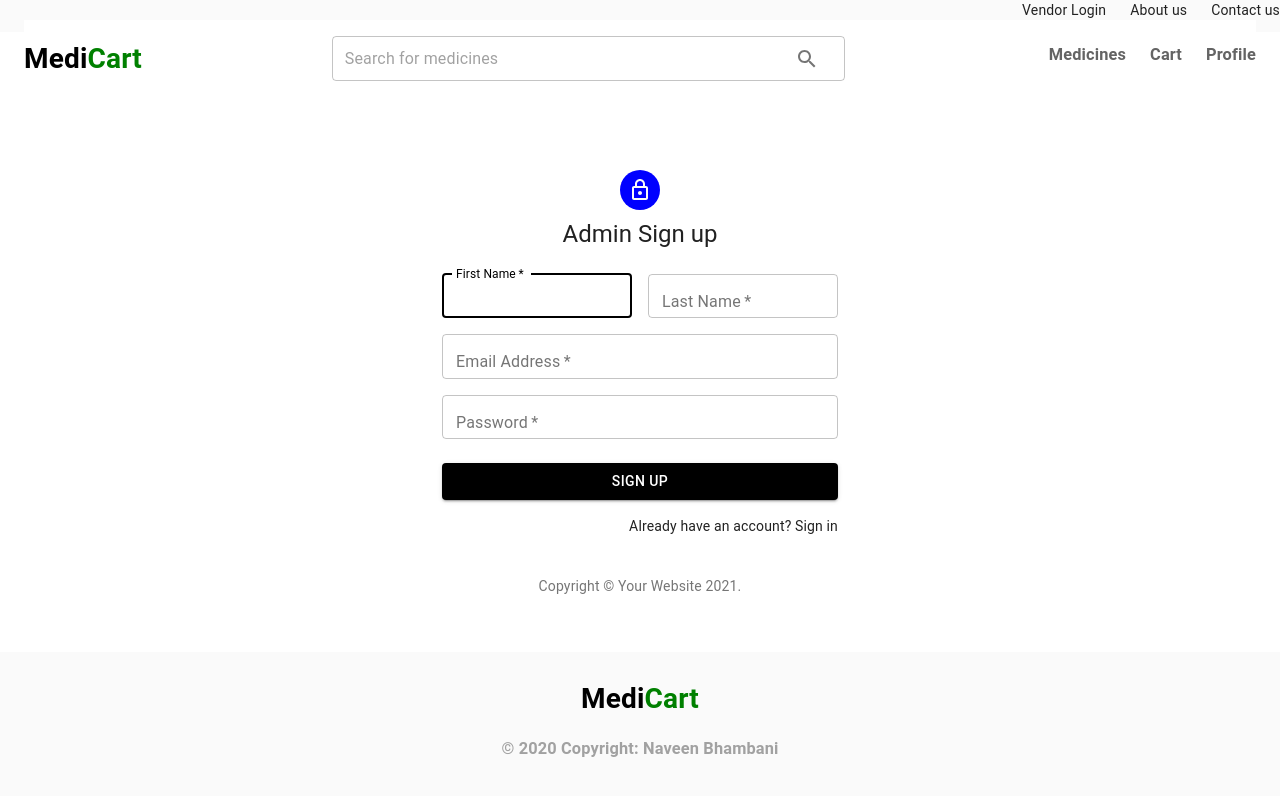
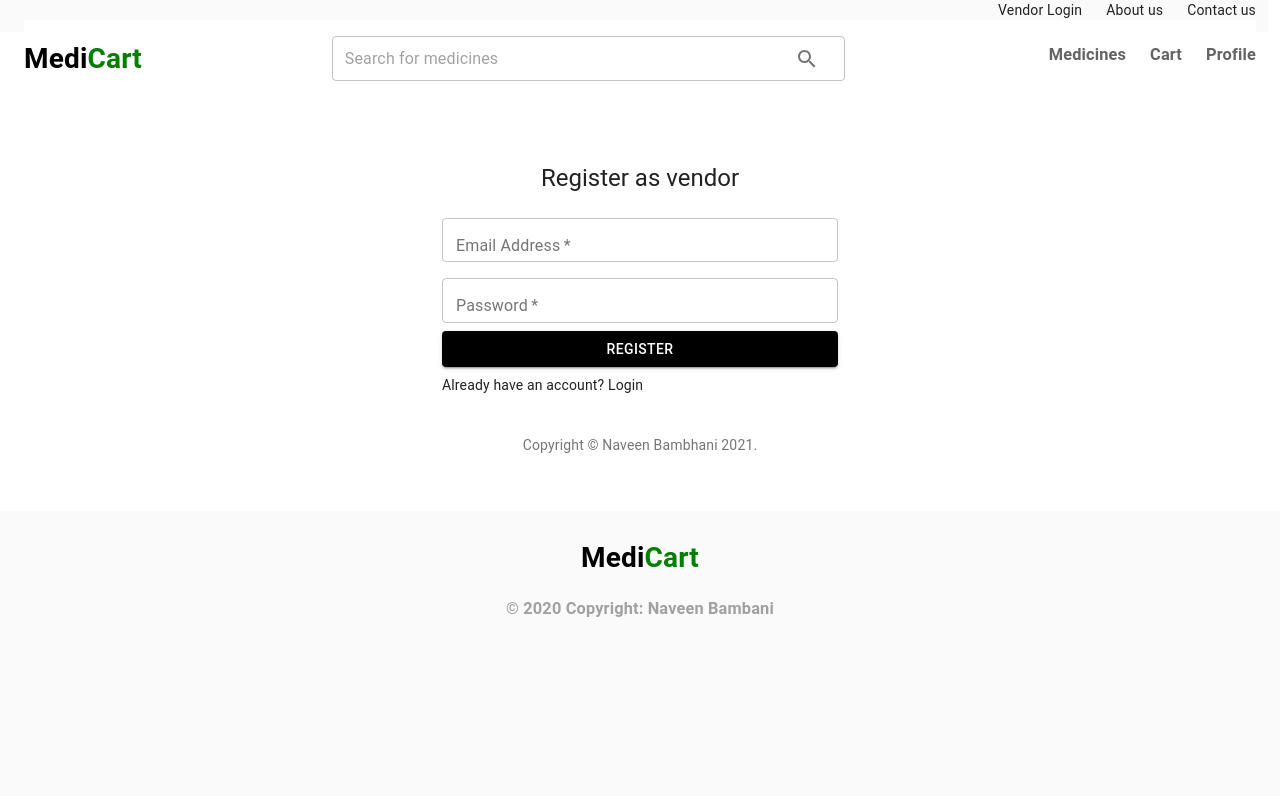
Before and after one commit to divyaabelchada/medi-cart, a React (Create React App) app: page /admin-signup in a window 1280 px wide. Shown: the top 796 px of the page. Built offline with nearby package versions, Linux system fonts and the light colour scheme; what react-swipeable-views-utils would draw is missing.

Commit message:
login sign up complete, product uploading complete

```diff
--- a/src/App.js
+++ b/src/App.js
@@ -19,6 +19,9 @@ import AdminSignUp from "./Components/AdminLogin/AdminSignUp";
 import AlphabetCard from "./Components/AlphabeticSorting/AlphabetCard";
 import Footer from "./Footer";
 import ImageUpload from "./Components/AdminSection/ImageUpload";
+import { db, auth, provider } from "./firebase";
+import { actionTypes } from "./reducer";
+import { useStateValue } from "./StateProvider";
 
 export const colorTheme = createMuiTheme({
   palette: {
@@ -32,6 +35,8 @@ export const colorTheme = createMuiTheme({
 });
 
 function App() {
+  const [{ user }, dispatch] = useStateValue();
+
   return (
     <div className="App">
       <ThemeProvider theme={colorTheme}>
@@ -42,7 +47,11 @@ function App() {
               alignItems="center"
               justify="flex-end"
               spacing={3}
-              style={{ backgroundColor: "#fafafa" }}
+              style={{
+                backgroundColor: "#fafafa",
+                width: "100%",
+                overflowX: "hidden",
+              }}
             >
               <Grid item>
                 <NavLink to="/admin-login">Vendor Login</NavLink>
--- a/src/Components/AdminLogin/AdminLogin.js
+++ b/src/Components/AdminLogin/AdminLogin.js
@@ -1,4 +1,4 @@
-import React from "react";
+import React, { useState, useEffect } from "react";
 import Avatar from "@material-ui/core/Avatar";
 import Button from "@material-ui/core/Button";
 import CssBaseline from "@material-ui/core/CssBaseline";
@@ -11,14 +11,20 @@ import LockOutlinedIcon from "@material-ui/icons/LockOutlined";
 import Typography from "@material-ui/core/Typography";
 import { makeStyles } from "@material-ui/core/styles";
 import Container from "@material-ui/core/Container";
-import { Link, NavLink } from "react-router-dom";
+import { Link, NavLink, useHistory } from "react-router-dom";
+import { db, auth, provider } from "../../firebase";
+import { actionTypes } from "../../reducer";
+import { useStateValue } from "../../StateProvider";
+import AdminDashboard from "../AdminSection/AdminDashboard";
+import { CircularProgress } from "@material-ui/core";
+import { Alert } from "@material-ui/lab";
 
 function Copyright() {
   return (
     <Typography variant="body2" color="textSecondary" align="center">
       {"Copyright © "}
-      <Link color="inherit" href="/">
-        Your Website
+      <Link color="inherit" to="/">
+        Naveen Bambhani
       </Link>{" "}
       {new Date().getFullYear()}
       {"."}
@@ -49,15 +55,62 @@ const useStyles = makeStyles((theme) => ({
 export default function AdminLogin() {
   const classes = useStyles();
 
+  const history = useHistory();
+
+  const [email, setEmail] = useState("");
+  const [password, setPassword] = useState("");
+  const [loading, setLoading] = useState(false);
+  const [alert, setAlert] = useState({ value: false, msg: "" });
+
+  const [{ user, adminData }, dispatch] = useStateValue();
+
+  const login = (event) => {
+    event.preventDefault();
+
+    auth
+      .signInWithEmailAndPassword(email, password)
+      .then((result) => {
+        setAlert({ value: false, msg: "" });
+        dispatch({
+          type: actionTypes.SET_USER,
+          user: result.user,
+        });
+
+        if (adminData.value && adminData.data && adminData.data != null) {
+          const res = db
+            .collection("users")
+            .add(adminData.data)
+            .catch((error) => setAlert({ value: true, msg: error.message }));
+        }
+        setLoading(true);
+        setTimeout(() => {
+          setLoading(false);
+        }, 3000);
+      })
+      .catch((error) => setAlert({ value: true, msg: error.message }));
+  };
+
   return (
+    <div>
+      {loading ? (
+        <div
+          style={{
+            textAlign: "center",
+            margin: "10rem",
+          }}
+        >
+          <CircularProgress />
+        </div>
+      ) : !user ? (
         <Container component="main" maxWidth="xs">
           <CssBaseline />
+          {alert.value ? <Alert severity="error"> {alert.msg} </Alert> : <></>}
           <div className={classes.paper}>
             <Avatar className={classes.avatar}>
               <LockOutlinedIcon />
             </Avatar>
             <Typography component="h1" variant="h5">
-          Seller Sign in
+              Vendor Sign in
             </Typography>
             <form className={classes.form} noValidate>
               <TextField
@@ -70,6 +123,8 @@ export default function AdminLogin() {
                 name="email"
                 autoComplete="email"
                 autoFocus
+                value={email}
+                onChange={(e) => setEmail(e.target.value)}
               />
               <TextField
                 variant="outlined"
@@ -81,6 +136,8 @@ export default function AdminLogin() {
                 type="password"
                 id="password"
                 autoComplete="current-password"
+                value={password}
+                onChange={(e) => setPassword(e.target.value)}
               />
               <FormControlLabel
                 control={<Checkbox value="remember" color="primary" />}
@@ -92,6 +149,7 @@ export default function AdminLogin() {
                 variant="contained"
                 color="primary"
                 className={classes.submit}
+                onClick={login}
               >
                 Sign In
               </Button>
@@ -113,5 +171,9 @@ export default function AdminLogin() {
             <Copyright />
           </Box>
         </Container>
+      ) : (
+        <AdminDashboard />
+      )}
+    </div>
   );
 }
--- a/src/Components/AdminLogin/AdminSignUp.js
+++ b/src/Components/AdminLogin/AdminSignUp.js
@@ -1,24 +1,26 @@
-import React from "react";
-import Avatar from "@material-ui/core/Avatar";
+import React, { useState, useEffect } from "react";
 import Button from "@material-ui/core/Button";
 import CssBaseline from "@material-ui/core/CssBaseline";
 import TextField from "@material-ui/core/TextField";
-import FormControlLabel from "@material-ui/core/FormControlLabel";
-import Checkbox from "@material-ui/core/Checkbox";
 import Grid from "@material-ui/core/Grid";
 import Box from "@material-ui/core/Box";
-import LockOutlinedIcon from "@material-ui/icons/LockOutlined";
 import Typography from "@material-ui/core/Typography";
 import { makeStyles } from "@material-ui/core/styles";
-import { Link, NavLink } from "react-router-dom";
 import Container from "@material-ui/core/Container";
+import { db, auth } from "../../firebase";
+import { Link, useHistory } from "react-router-dom";
+import Backdrop from "@material-ui/core/Backdrop";
+import CircularProgress from "@material-ui/core/CircularProgress";
+import { Alert } from "@material-ui/lab";
+import { actionTypes } from "../../reducer";
+import { useStateValue } from "../../StateProvider";
 
 function Copyright() {
   return (
     <Typography variant="body2" color="textSecondary" align="center">
       {"Copyright © "}
-      <Link color="inherit" href="https://material-ui.com/">
-        Your Website
+      <Link color="inherit" to="/">
+        Naveen Bambhani
       </Link>{" "}
       {new Date().getFullYear()}
       {"."}
@@ -42,23 +44,86 @@ const useStyles = makeStyles((theme) => ({
     marginTop: theme.spacing(3),
   },
   submit: {
-    margin: theme.spacing(3, 0, 2),
+    margin: theme.spacing(1, 0, 1),
+  },
+  backdrop: {
+    zIndex: theme.zIndex.drawer + 1,
+    color: "#fff",
   },
 }));
 
 export default function SignUp() {
   const classes = useStyles();
+  const history = useHistory();
+  const [{ user, adminData }, dispatch] = useStateValue();
+
+  const [username, setUsername] = useState("");
+  const [email, setEmail] = useState("");
+  const [password, setPassword] = useState("");
+  const [lName, setLName] = useState("");
+  const [fName, setFName] = useState("");
+  const [contact, setContact] = useState("");
+  const [aadhar, setAadhar] = useState("");
+
+  const [registered, setRegistered] = useState(false);
+  const [loading, setLoading] = useState(false);
+  const [alert, setAlert] = useState({ value: false, msg: "" });
+
+  const signUp = (event) => {
+    event.preventDefault();
+    setLoading(true);
+    auth
+      .createUserWithEmailAndPassword(email, password)
+      .then((authUser) => {
+        console.log(authUser);
+        setLoading(false);
+        setRegistered(true);
+      })
+      .catch((error) => {
+        setLoading(false);
+        setRegistered(false);
+        setAlert({ value: true, msg: error.message });
+      });
+  };
+
+  const createVendor = (e) => {
+    e.preventDefault();
+    if (registered) {
+      dispatch({
+        type: actionTypes.SET_ADMIN_DETAILS,
+        adminData: {
+          value: true,
+          data: {
+            username: username,
+            lName: lName,
+            fName: fName,
+            contact: contact,
+            aadhar: aadhar,
+            userType: "admin",
+          },
+        },
+      });
+      history.push("/admin-login");
+    }
+  };
 
   return (
+    <div>
+      {loading ? (
+        <div style={{ textAlign: "center", margin: "10rem" }}>
+          <CircularProgress />
+        </div>
+      ) : (
         <Container component="main" maxWidth="xs">
           <CssBaseline />
+          {alert.value ? <Alert severity="error"> {alert.msg} </Alert> : <></>}
+
+          {registered ? (
             <div className={classes.paper}>
-        <Avatar className={classes.avatar}>
-          <LockOutlinedIcon />
-        </Avatar>
               <Typography component="h1" variant="h5">
-          Admin Sign up
+                Add your details
               </Typography>
+
               <form className={classes.form} noValidate>
                 <Grid container spacing={2}>
                   <Grid item xs={12} sm={6}>
@@ -70,6 +135,8 @@ export default function SignUp() {
                       fullWidth
                       id="firstName"
                       label="First Name"
+                      value={fName}
+                      onChange={(e) => setFName(e.target.value)}
                       autoFocus
                     />
                   </Grid>
@@ -77,11 +144,90 @@ export default function SignUp() {
                     <TextField
                       variant="outlined"
                       required
+                      value={lName}
                       fullWidth
                       id="lastName"
                       label="Last Name"
                       name="lastName"
                       autoComplete="lname"
+                      onChange={(e) => setLName(e.target.value)}
+                    />
+                  </Grid>
+                  <Grid item xs={12}>
+                    <TextField
+                      variant="outlined"
+                      label="Company name"
+                      name="username"
+                      autoComplete="username"
+                      required
+                      fullWidth
+                      value={username}
+                      onChange={(e) => setUsername(e.target.value)}
+                    />
+                  </Grid>
+                  <Grid item xs={12}>
+                    <TextField
+                      variant="outlined"
+                      label="Contact"
+                      name="username"
+                      autoComplete="username"
+                      required
+                      fullWidth
+                      value={contact}
+                      onChange={(e) => setContact(e.target.value)}
+                    />
+                  </Grid>
+                  <Grid item xs={12}>
+                    <TextField
+                      autoComplete="aadhar"
+                      name="firstName"
+                      variant="outlined"
+                      required
+                      fullWidth
+                      id="firstName"
+                      label="Aadhar number"
+                      value={aadhar}
+                      onChange={(e) => setAadhar(e.target.value)}
+                      autoFocus
+                    />
+                  </Grid>
+                </Grid>
+                <Button
+                  type="submit"
+                  fullWidth
+                  variant="contained"
+                  color="primary"
+                  className={classes.submit}
+                  onClick={createVendor}
+                >
+                  Complete registration
+                </Button>
+
+                <Grid container justify="flex-center">
+                  <Grid item>
+                    <Link to={`/`}>Already have an account? Login</Link>
+                  </Grid>
+                </Grid>
+              </form>
+            </div>
+          ) : (
+            <div className={classes.paper}>
+              <Typography component="h1" variant="h5">
+                Register as vendor
+              </Typography>
+              <form className={classes.form} noValidate>
+                <Grid container spacing={2}>
+                  <Grid item xs={12}>
+                    <TextField
+                      variant="outlined"
+                      required
+                      fullWidth
+                      value={email}
+                      id="email"
+                      label="Email Address"
+                      name="email"
+                      autoComplete="email"
+                      onChange={(e) => setEmail(e.target.value)}
                     />
                   </Grid>
                   <Grid item xs={12}>
@@ -89,30 +235,15 @@ export default function SignUp() {
                       variant="outlined"
                       required
                       fullWidth
-                id="email"
-                label="Email Address"
-                name="email"
-                autoComplete="email"
-              />
-            </Grid>
-            <Grid item xs={12}>
-              <TextField
-                variant="outlined"
-                required
-                fullWidth
+                      value={password}
                       name="password"
                       label="Password"
                       type="password"
                       id="password"
                       autoComplete="current-password"
+                      onChange={(e) => setPassword(e.target.value)}
                     />
                   </Grid>
-            {/*  <Grid item xs={12}>
-              <FormControlLabel
-                control={<Checkbox value="allowExtraEmails" color="primary" />}
-                label="I want to receive inspiration, marketing promotions and updates via email."
-              />
-            </Grid> */}
                 </Grid>
                 <Button
                   type="submit"
@@ -120,21 +251,24 @@ export default function SignUp() {
                   variant="contained"
                   color="primary"
                   className={classes.submit}
+                  onClick={signUp}
                 >
-            Sign Up
+                  Register
                 </Button>
-          <Grid container justify="flex-end">
+
+                <Grid container justify="flex-center">
                   <Grid item>
-              <Link to="/admin-login" variant="body2">
-                Already have an account? Sign in
-              </Link>
+                    <Link to={`/`}>Already have an account? Login</Link>
                   </Grid>
                 </Grid>
               </form>
             </div>
+          )}
           <Box mt={5}>
             <Copyright />
           </Box>
         </Container>
+      )}
+    </div>
   );
 }
--- /dev/null
+++ b/src/Components/AdminSection/AdminDashboard.js
@@ -0,0 +1,12 @@
+import React from "react";
+import ImageUpload from "./ImageUpload";
+
+function AdminDashboard() {
+  return (
+    <div>
+      <ImageUpload />
+    </div>
+  );
+}
+
+export default AdminDashboard;
--- a/src/Components/AdminSection/ImageUpload.js
+++ b/src/Components/AdminSection/ImageUpload.js
@@ -109,6 +109,7 @@ function ImageUpload() {
   };
 
   return (
+    <Container maxWidth="sm">
       <Card className={classes.root}>
         <CardContent>
           <Typography variant="h5" style={{ textAlign: "center" }}>
@@ -176,6 +177,7 @@ function ImageUpload() {
           </form>
         </Container>
       </Card>
+    </Container>
   );
 }
 
--- a/src/Components/Navbar/Navbar.js
+++ b/src/Components/Navbar/Navbar.js
@@ -17,7 +17,12 @@ import InputAdornment from "@material-ui/core/InputAdornment";
 import TextField from "@material-ui/core/TextField";
 import { Link, NavLink } from "react-router-dom";
 
+import { actionTypes } from "../../reducer";
+import { useStateValue } from "../../StateProvider";
+
 function Navbar() {
+  const [{ user }, dispatch] = useStateValue();
+
   return (
     <div id="navbar">
       <Grid container alignItems="center" justify="flex-start">
--- a/src/Footer.js
+++ b/src/Footer.js
@@ -50,7 +50,7 @@ function Footer() {
             </h1>
             <h3 style={{ color: "#a1a1a1" }}>
               {" "}
-              © 2020 Copyright: Naveen Bhambani{" "}
+              © 2020 Copyright: Naveen Bambani{" "}
             </h3>
           </Grid>
         </Grid>
```
Also changed, not shown: src/reducer.js (+15 -0 lines). Lines whose indentation alone changed are shown as unchanged.
